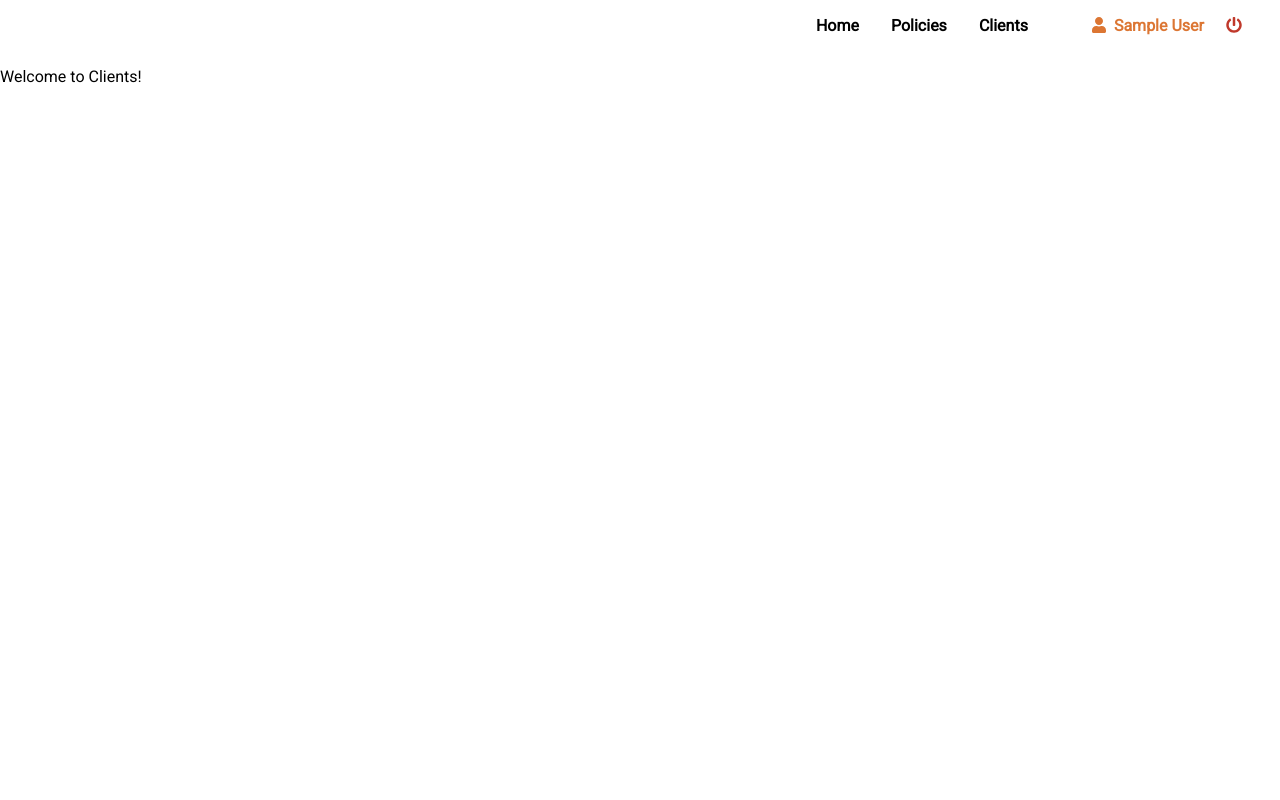
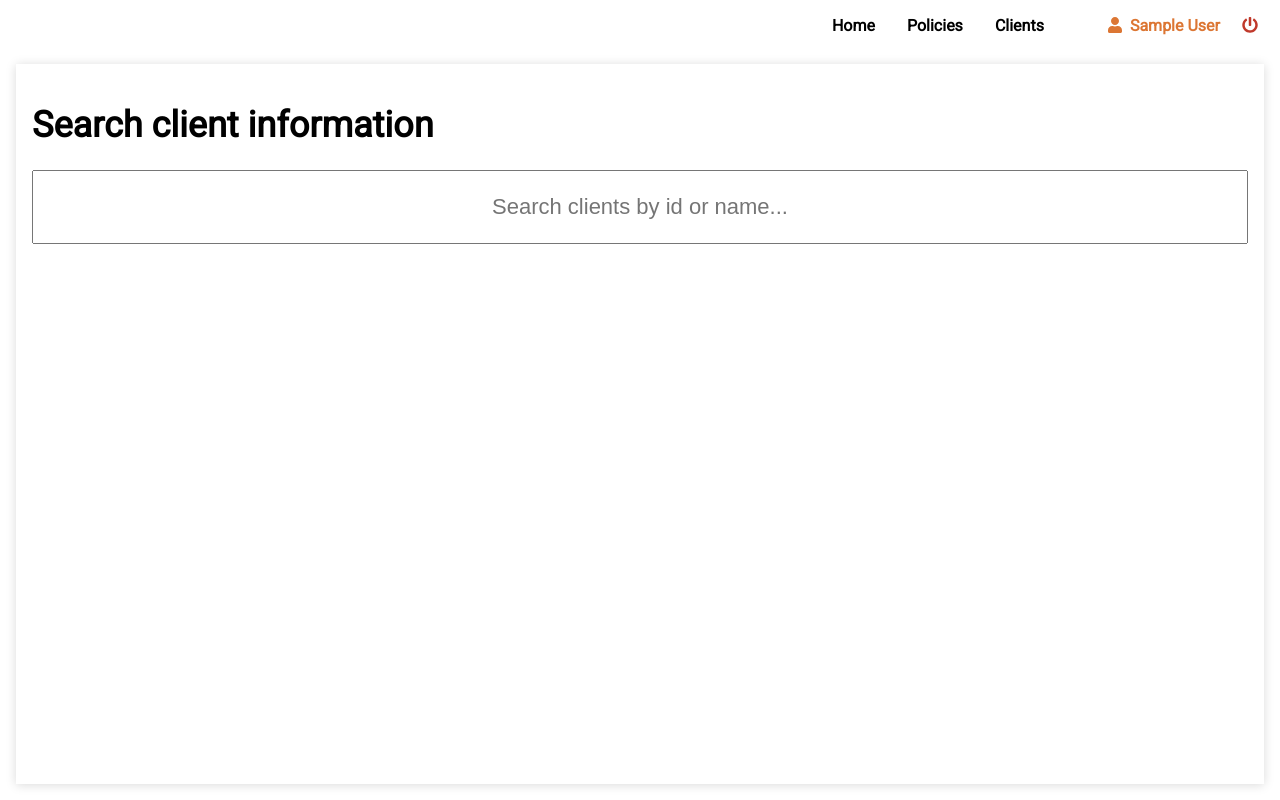
Before and after one commit to garciawarneckee/policies-ui, a React (Create React App) app: page /clients in a window 1280 px wide. Built offline with nearby package versions, Linux system fonts and the light colour scheme; sample sign-in values are in the browser's storage.

Commit message:
adding basic client search

```diff
--- /dev/null
+++ b/src/actions/clients.action.js
@@ -0,0 +1,39 @@
+import axios from 'axios';
+
+export const SEARCH_CLIENT_REQUEST = 'SEARCH_CLIENT_REQUEST';
+export const SEARCH_CLIENT_SUCCESFULL = 'SEARCH_CLIENT_SUCCESFULL';
+export const SEARCH_CLIENT_FAIL = 'SEARCH_CLIENT_FAIL';
+
+function searchClientRequest(criteria) {
+  return {
+    type: SEARCH_CLIENT_REQUEST,
+    payload: criteria
+  }
+}
+
+function searchClientSuccess(client) {
+  return {
+    type: SEARCH_CLIENT_SUCCESFULL,
+    payload: client
+  }
+}
+
+function searchClientFail(error) {
+  return {
+    type: SEARCH_CLIENT_FAIL,
+    payload: error
+  }
+}
+
+export function searchClient(criteria) {
+  return async dispatch => {
+    dispatch(searchClientRequest(criteria));
+    try {
+      const response = await axios.get(`/clients/search?criteria=${criteria}`);
+      const client = response.data;
+      dispatch(searchClientSuccess(client));
+    } catch(error) {
+      dispatch(searchClientFail(error.response.data.message));
+    }
+  }
+}
--- a/src/actions/index.js
+++ b/src/actions/index.js
@@ -1,3 +1,4 @@
 export * from './login.actions';
 export * from './policies.actions';
 export * from './user.actions';
+export * from './clients.action';
--- a/src/components/Navbar/Navbar.js
+++ b/src/components/Navbar/Navbar.js
@@ -51,7 +51,7 @@ const NavContainer = styled.div`
 	flex-flow: row wrap;
 	justify-content: flex-end;
 	align-items: center;
-	padding: 0em 2em;
+	padding: 0em 1em;
 	min-height: 3em;
 `;
 
--- /dev/null
+++ b/src/components/common/Containers.js
@@ -0,0 +1,9 @@
+import styled from 'styled-components';
+
+export const DefaultContainer = styled.div`
+  height: 100%;
+  box-shadow: rgba(0, 0, 0, 0.15) 0px 1px 10px 0px;
+  background-color: rgb(255, 255, 255);
+  margin: 1em 1em;
+  padding: 1em 1em;
+`;
--- /dev/null
+++ b/src/components/common/Paragraphs.js
@@ -0,0 +1,6 @@
+import styled from 'styled-components';
+
+export const Title = styled.h1`
+font-size: 36px;
+font-weight: bold;
+`;
--- a/src/components/policies/PolicyList.js
+++ b/src/components/policies/PolicyList.js
@@ -1,9 +1,10 @@
 import React, { Component } from 'react';
 import { connect } from 'react-redux';
-import styled from 'styled-components';
 import moment from 'moment';
 import { getPolicies, cleanPolicies } from '../../actions';
 import { DataTable, TableHeader, TableBody, CustomTd } from '../common/Table';
+import { DefaultContainer } from '../common/Containers';
+import { Title } from '../common/Paragraphs';
 import Pager from './Pager';
 
 class PolicyList extends Component {
@@ -34,8 +35,8 @@ class PolicyList extends Component {
   render() {
     const { policies, elementsInPage, startIndex, total, pageSize } = this.props;
     return (
-      <ListContainer>
-        <ListTitle>Policies {elementsInPage + startIndex} of {total} </ListTitle>
+      <DefaultContainer>
+        <Title>Policies {elementsInPage + startIndex} of {total} </Title>
         <DataTable>
           <TableHeader>
             <tr>
@@ -51,7 +52,7 @@ class PolicyList extends Component {
                 <CustomTd>{p.id}</CustomTd>
                 <CustomTd>{p.amountInsured} €</CustomTd>
                 <CustomTd>{p.installmentPayment.toString()}</CustomTd>
-                <CustomTd> {moment(p.inceptionDate).format("DD/MM/YYYY")} </CustomTd>
+                <CustomTd>{moment(p.inceptionDate).format("DD/MM/YYYY")}</CustomTd>
               </tr>
             ))}
           </TableBody>
@@ -63,7 +64,7 @@ class PolicyList extends Component {
           pageSize={pageSize}
           onClick={this.onPageChange}
         />
-      </ListContainer>
+      </DefaultContainer>
     )
   }
 }
@@ -77,15 +78,3 @@ const mapStateToProps = state => ({
 });
 
 export default connect(mapStateToProps)(PolicyList);
-
-const ListContainer = styled.div`
-  box-shadow: rgba(0, 0, 0, 0.15) 0px 1px 10px 0px;
-  background-color: rgb(255, 255, 255);
-  margin: 1em 1em;
-  padding: 1em 1em;
-`;
-
-const ListTitle = styled.h1`
-  font-size: 36px;
-  font-weight: bold;
-`;
--- a/src/pages/Clients/Clients.js
+++ b/src/pages/Clients/Clients.js
@@ -1,10 +1,63 @@
 import React, { Component } from "react";
+import styled from 'styled-components';
+import { connect } from 'react-redux';
 
-export default class Cients extends Component {
+import { DefaultContainer } from '../../components/common/Containers';
+import { Title } from '../../components/common/Paragraphs';
+import { searchClient } from "../../actions/clients.action";
+
+class Clients extends Component {
+
+  constructor(props) {
+    super(props);
+    this.handleSubmit = this.handleSubmit.bind(this);
+  }
+
+  handleSubmit = (data) => {
+    data.preventDefault();
+    const criteria = data.target[0].value;
+    this.props.search(criteria);
+  }
 
   render() {
-    return(
-      <p>Welcome to Clients!</p>
+    const client = (this.props.client) ? (
+      <div>
+        <p>{this.props.client.name}</p>
+        <p>{this.props.client.email}</p>
+        <p>{this.props.client.role}</p>
+      </div>
+    ) : null;
+    return (
+      <DefaultContainer>
+        <Title>Search client information</Title>
+        <SearchForm onSubmit={this.handleSubmit}>
+          <SearchBar placeholder="Search clients by id or name..." />
+        </SearchForm>
+        {client}
+      </DefaultContainer>
     )
   }
 }
+
+const mapStateToProps = state => ({
+  client: state.clients.client
+});
+
+const mapDispatchToProps = dispatch => ({
+  search: (criteria) => { dispatch(searchClient(criteria)) }
+});
+
+export default connect(mapStateToProps, mapDispatchToProps)(Clients);
+
+const SearchForm = styled.form`
+  display: flex;
+  align-items: center;
+  justify-content: center;
+`;
+
+const SearchBar = styled.input`
+  width: 100%;
+  padding: 1em;
+  font-size: 22px;
+  text-align: center;
+`;
--- /dev/null
+++ b/src/reducers/clients.reducer.js
@@ -0,0 +1,29 @@
+import { SEARCH_CLIENT_REQUEST, SEARCH_CLIENT_SUCCESFULL, SEARCH_CLIENT_FAIL } from '../actions';
+
+function clients(state = { client: {} }, action) {
+  switch(action.type) {
+    case SEARCH_CLIENT_REQUEST: {
+      return {
+        ...state,
+        isFetching: true,
+      }
+    }
+    case SEARCH_CLIENT_SUCCESFULL: {
+      return {
+        ...state,
+        isFetching: false,
+        client: action.payload
+      }
+    }
+    case SEARCH_CLIENT_FAIL: {
+      return {
+        ...state,
+        isFetching: false,
+        error: action.payload
+      }
+    }
+    default: return state;
+  }
+}
+
+export default clients;
--- a/src/reducers/index.js
+++ b/src/reducers/index.js
@@ -1,8 +1,14 @@
 import { combineReducers } from 'redux';
 import authReducer from './auth.reducer';
-import policyReducer from './policy.reducer';
-import userReducer from './user.reducer';
+import policyReducer from './policies.reducer';
+import clientsReducer from './clients.reducer';
+import userReducer from './users.reducer';
 
-const rootReducer = combineReducers({ auth: authReducer, policies: policyReducer, user: userReducer });
+const rootReducer = combineReducers({
+  auth: authReducer,
+  policies: policyReducer,
+  user: userReducer,
+  clients: clientsReducer
+});
 
 export default rootReducer;
```
Also changed, not shown: src/reducers/policies.reducer.js (renamed from src/reducers/policy.reducer.js), src/reducers/users.reducer.js (renamed from src/reducers/user.reducer.js).
